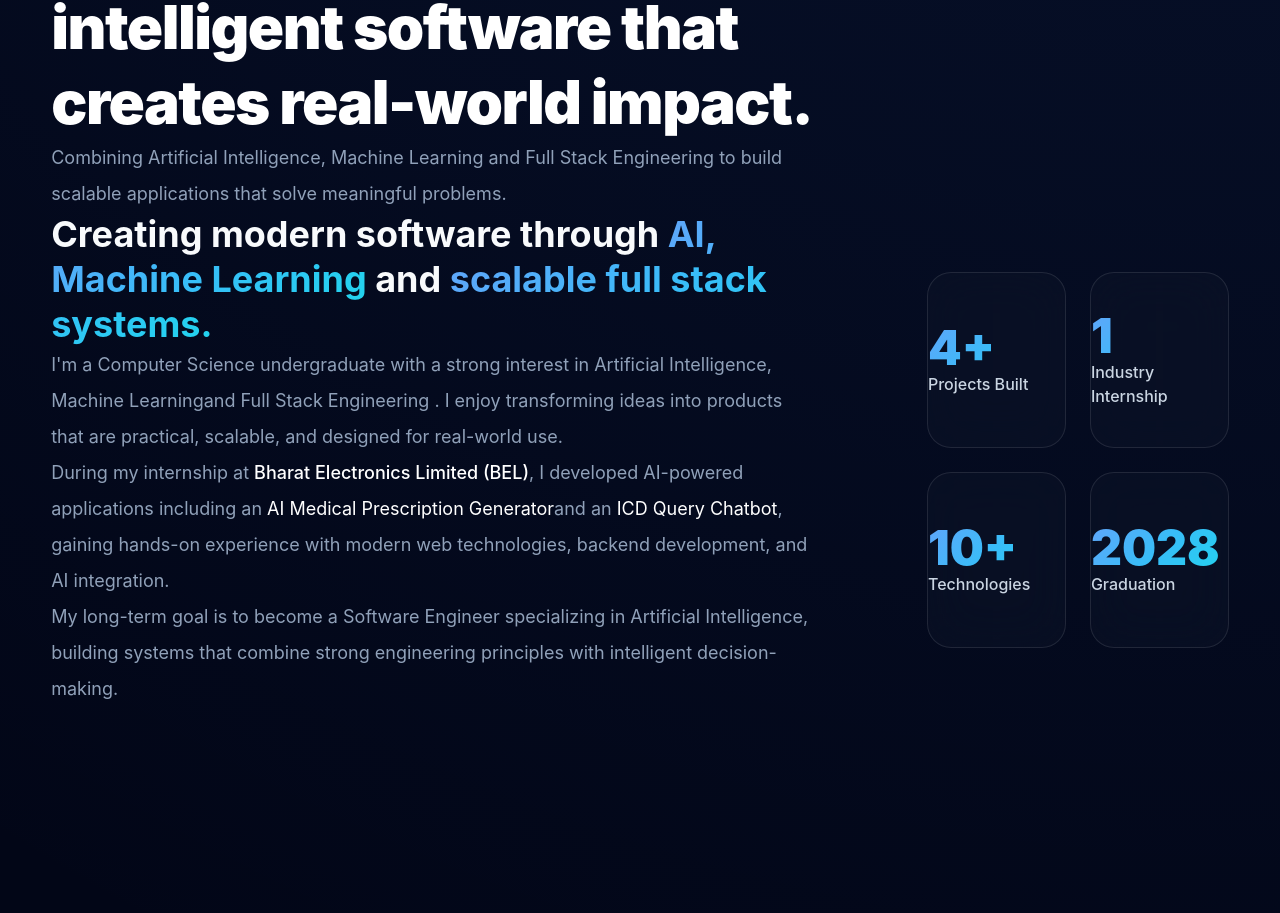
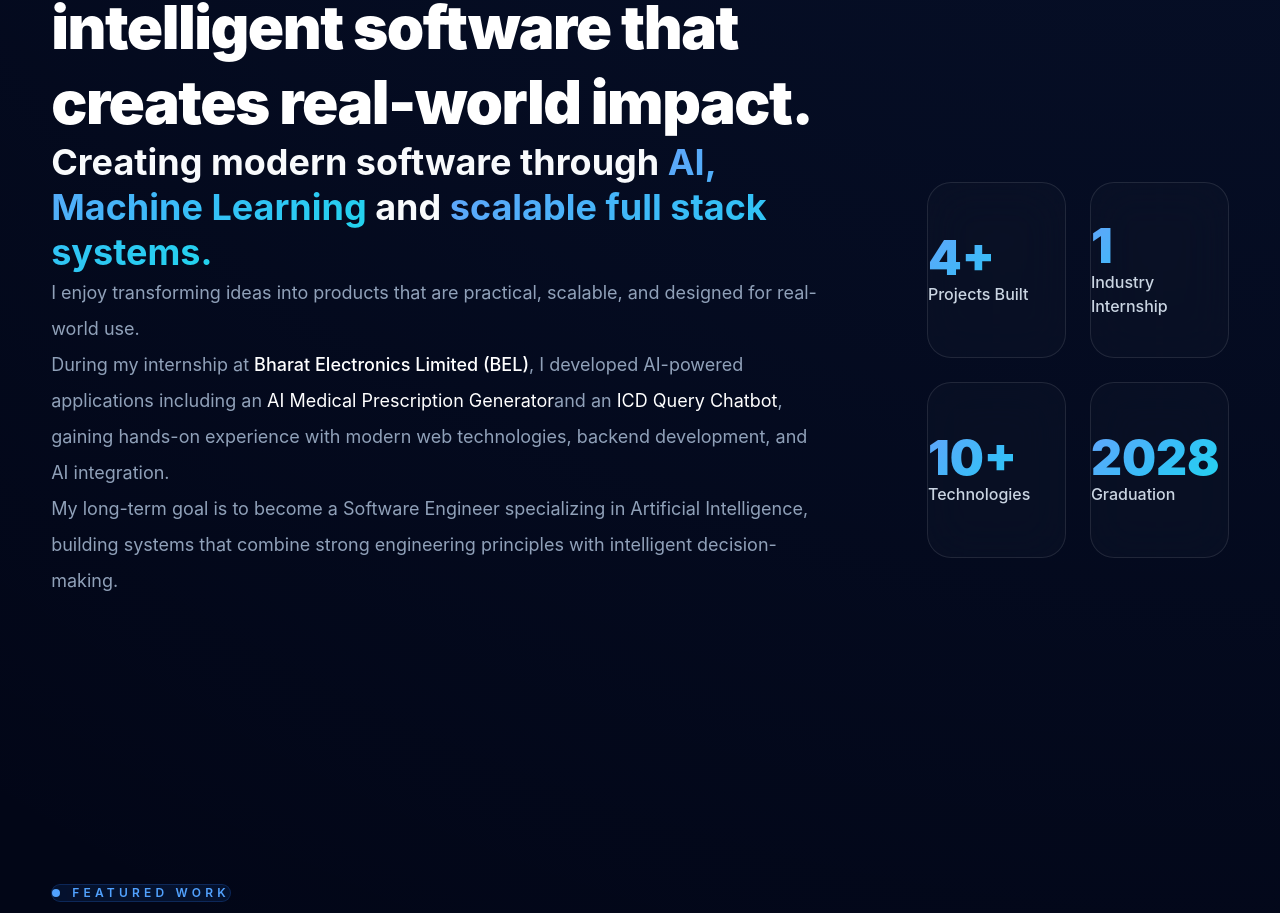
Before and after one commit to Haridharan2006/Portfolio, a React (Vite) app: page / in a window 1280 px wide. Shown: the part 1170-2083 px from the top of the page. Built offline with nearby package versions, Linux system fonts and the light colour scheme.

Commit message:
removed redundant data

```diff
--- a/src/components/About.jsx
+++ b/src/components/About.jsx
@@ -32,7 +32,6 @@ function About() {
         <SectionTitle
           eyebrow="ABOUT ME"
           title="Passionate about building intelligent software that creates real-world impact."
-          description="Combining Artificial Intelligence, Machine Learning and Full Stack Engineering to build scalable applications that solve meaningful problems."
         />
 
         <div
@@ -79,9 +78,7 @@ function About() {
                 text-slate-400
               "
             >
-              I'm a Computer Science undergraduate with a strong interest in
-              Artificial Intelligence, Machine Learningand Full Stack Engineering
-              . I enjoy transforming ideas into products
+              I enjoy transforming ideas into products
               that are practical, scalable, and designed for real-world use.
             </p>
 
```
